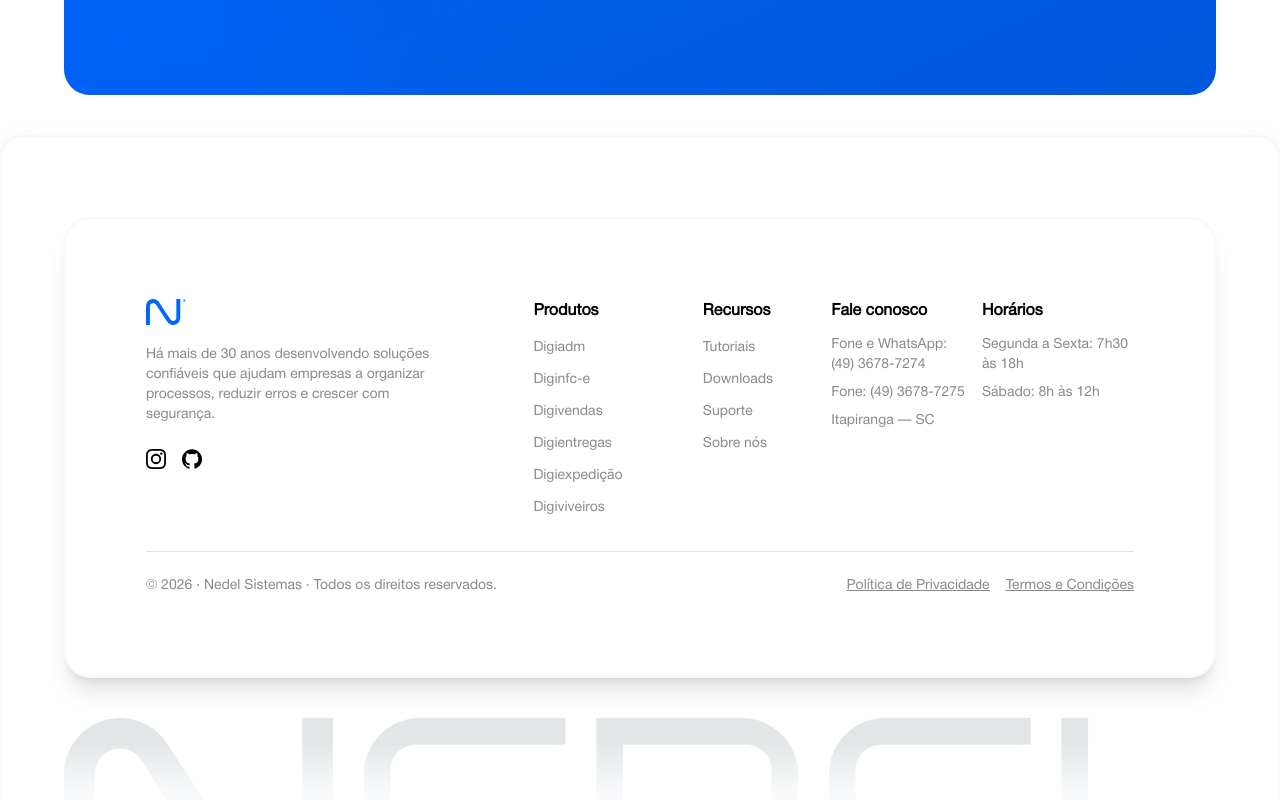
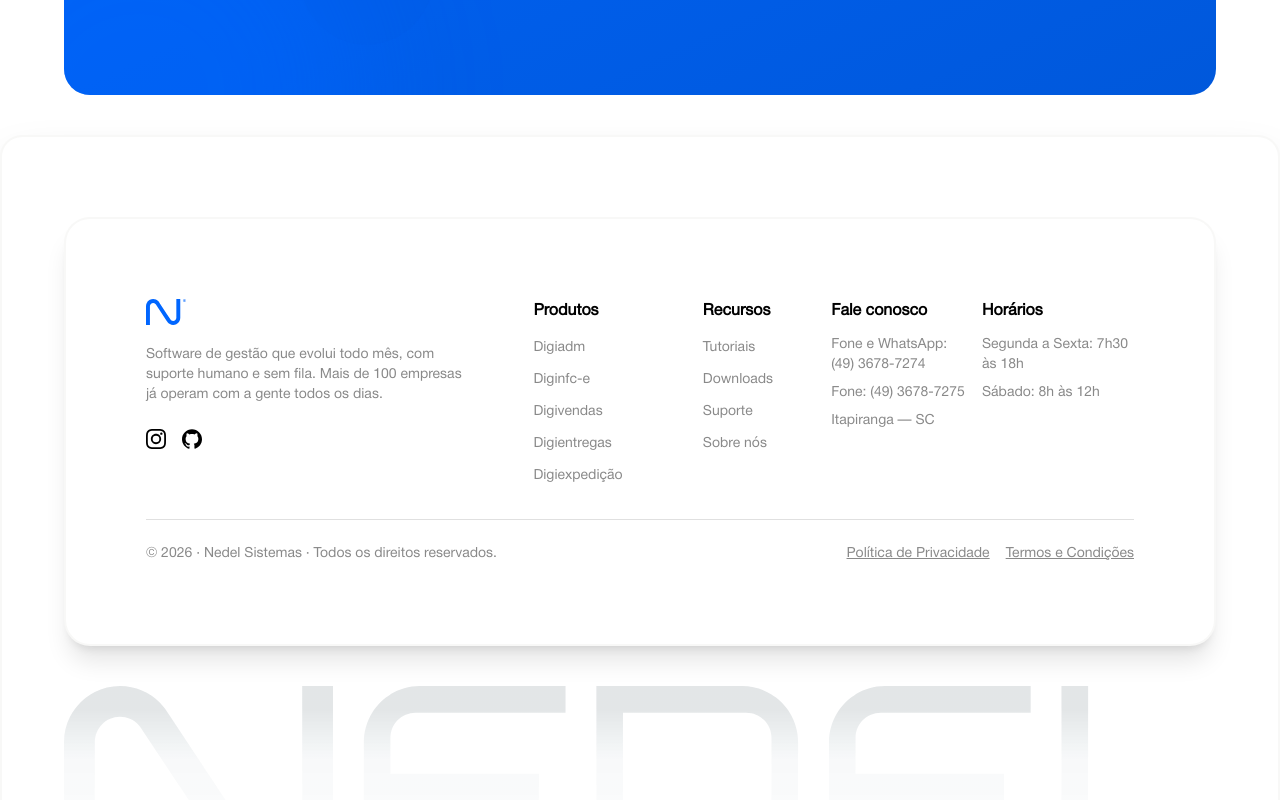
Before and after one commit to nedelsistemas/site, a Next.js app: page / in a window 1280 px wide. Shown: the part 6850-7650 px from the top of the page. Built offline with nearby package versions, Linux system fonts and the light colour scheme.

Commit message:
alterado slogan

```diff
--- a/src/components/footer.tsx
+++ b/src/components/footer.tsx
@@ -17,9 +17,9 @@ export default function Footer() {
                   loading="lazy"
                 />
                 <p className="text-sm pt-5 text-muted-foreground">
-                  Há mais de 30 anos desenvolvendo soluções confiáveis que
-                  ajudam empresas a organizar processos, reduzir erros e crescer
-                  com segurança.
+                  Software de gestão que evolui todo mês, com suporte humano e
+                  sem fila. Mais de 100 empresas já operam com a gente todos os
+                  dias.
                 </p>
                 <div className="flex gap-4 mt-6">
                   <Link
@@ -91,14 +91,6 @@ export default function Footer() {
                       className="text-muted-foreground text-sm hover:text-nedel-blue transition-colors"
                     >
                       Digiexpedição
-                    </Link>
-                  </li>
-                  <li className="pb-2">
-                    <Link
-                      href="/products"
-                      className="text-muted-foreground text-sm hover:text-nedel-blue transition-colors"
-                    >
-                      Digiviveiros
                     </Link>
                   </li>
                 </ul>
```
